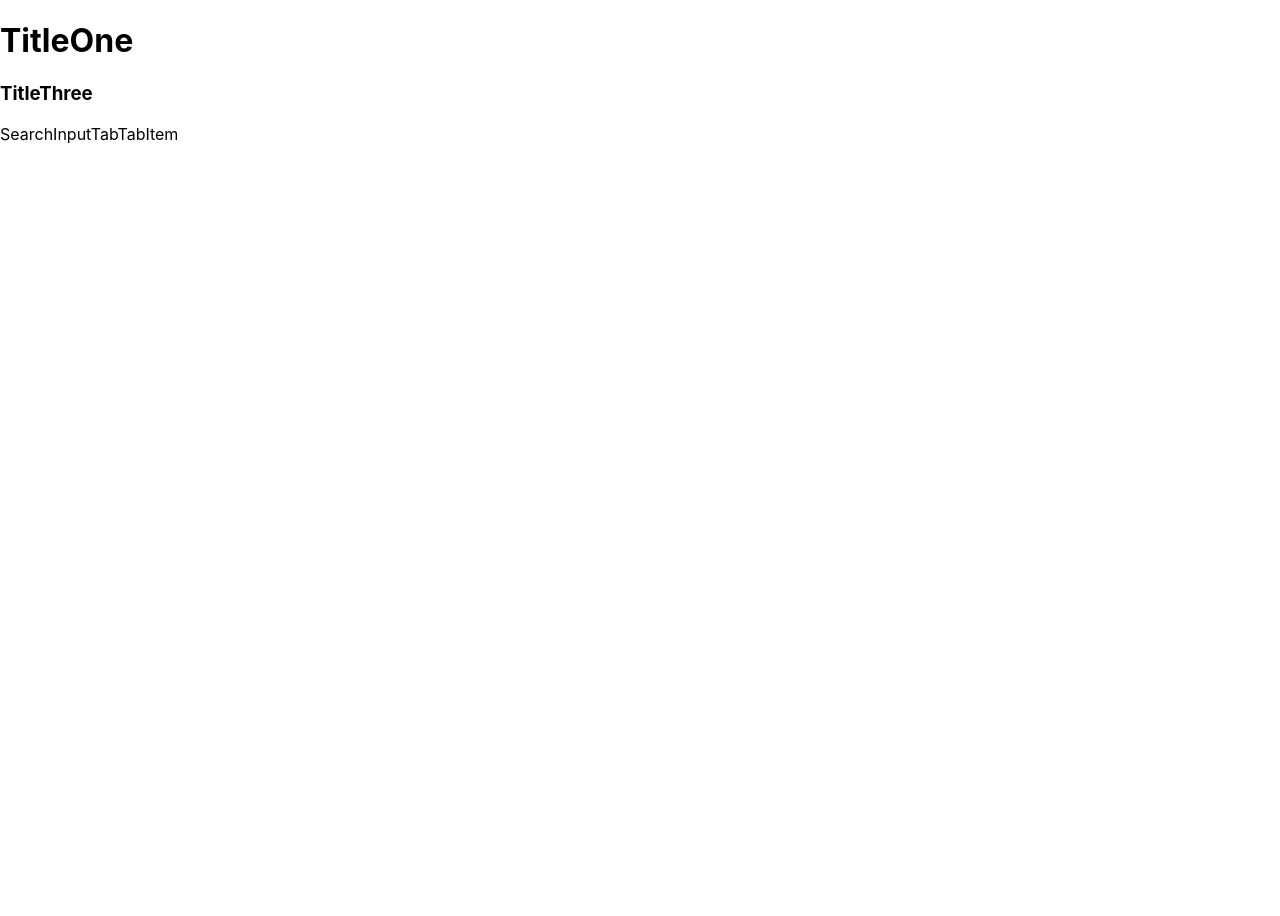
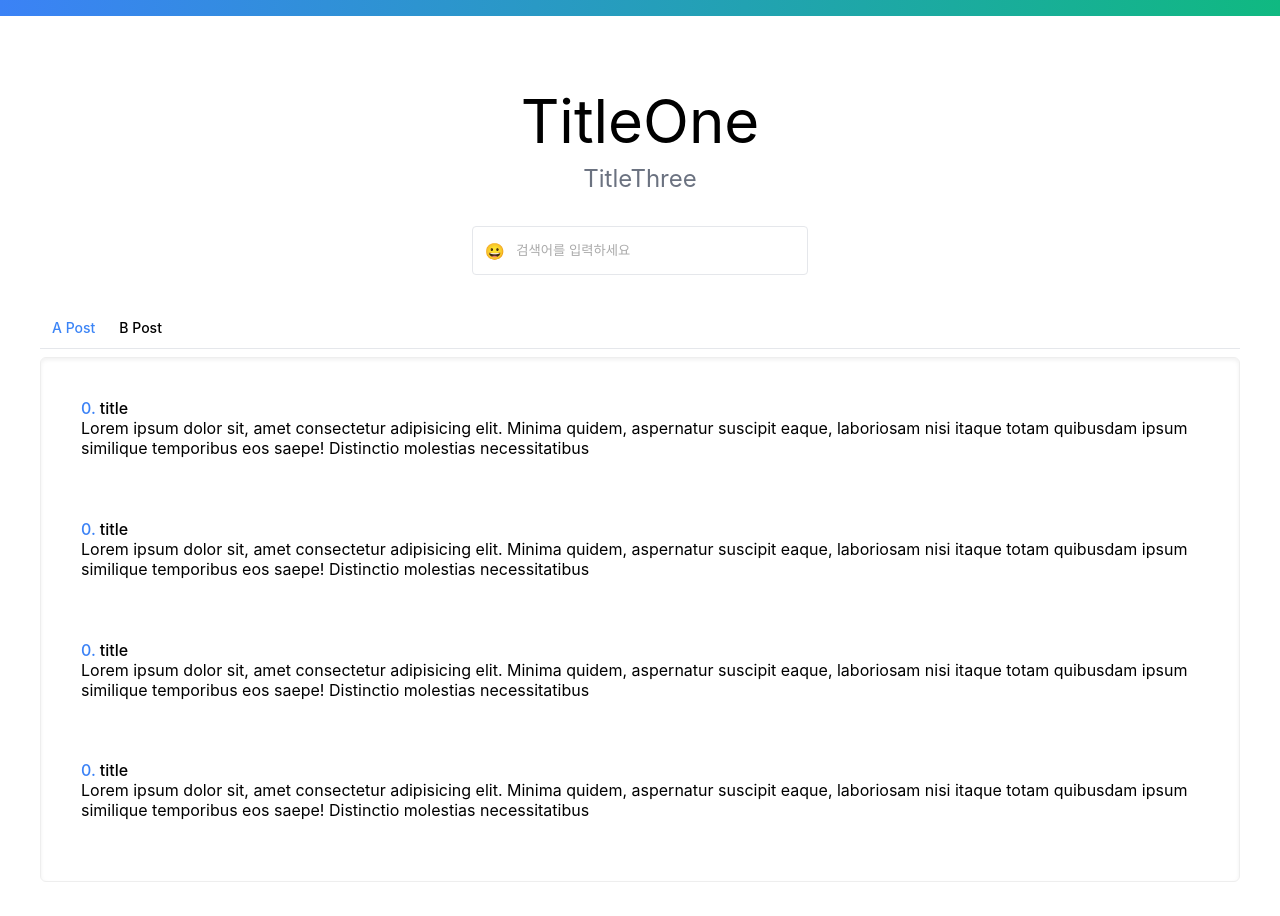
Before and after one commit to dusunax/three-feature, a React (Create React App) app: page / in a window 1280 px wide. Shown: the top 916 px of the page. Before the commit the page ends 800 px from the top, so only its background shows below. Built offline with nearby package versions, Linux system fonts and the light colour scheme.

Commit message:
Style components with emotion

```diff
--- a/package.json
+++ b/package.json
@@ -3,7 +3,7 @@
   "version": "0.1.0",
   "private": true,
   "dependencies": {
-    "@emotion/react": "^11.10.5",
+    "@emotion/css": "^11.10.5",
     "@testing-library/jest-dom": "^5.16.5",
     "@testing-library/react": "^13.4.0",
     "@testing-library/user-event": "^13.5.0",
--- /dev/null
+++ b/src/components/atoms/bar/gradient-bar.jsx
@@ -0,0 +1,14 @@
+import { css } from "@emotion/css";
+
+const GradientBar = () => {
+  return (
+    <div
+      className={css`
+        height: 1rem;
+        background: linear-gradient(to right, #3b82f6, #10b981);
+      `}
+    />
+  );
+};
+
+export default GradientBar;
--- a/src/components/atoms/input/search-input.jsx
+++ b/src/components/atoms/input/search-input.jsx
@@ -1,5 +1,45 @@
+import { css } from "@emotion/css";
+
+const stSearchInput = css`
+  text-align: center;
+  position: relative;
+  margin-bottom: 2rem;
+
+  .icon {
+    position: absolute;
+    top: 50%;
+    transform: translate(0.8rem, -50%);
+  }
+
+  input {
+    width: 100%;
+    max-width: 21rem;
+
+    padding: 1rem 1rem 1rem 2.7rem;
+    border-radius: 0.25rem;
+
+    border: 1px solid #e5e7eb;
+    outline: none;
+
+    transition: 0.15s;
+  }
+
+  input::placeholder {
+    color: #aaa;
+  }
+
+  input:focus {
+    border-color: #3b82f6;
+  }
+`;
+
 const SearchInput = () => {
-  return <>SearchInput</>;
+  return (
+    <div className={stSearchInput}>
+      <span className="icon">😀</span>
+      <input type="search" placeholder="검색어를 입력하세요" />
+    </div>
+  );
 };
 
 export default SearchInput;
--- a/src/components/atoms/tab/tab.jsx
+++ b/src/components/atoms/tab/tab.jsx
@@ -1,5 +1,31 @@
-const Tab = () => {
-  return <>Tab</>;
+import { css } from "@emotion/css";
+
+const Tab = (props) => {
+  const { textContent, id, on = false } = props;
+  const tabStyle = css`
+    all: unset;
+    padding: 0.75rem;
+    border-radius: 0.25rem;
+
+    font-size: 14px;
+    font-weight: 500;
+
+    cursor: pointer;
+
+    .on {
+      color: #3b84f6;
+    }
+    :hover {
+      background-color: #f3f4f6;
+      color: #93c5fd;
+    }
+  `;
+
+  return (
+    <button data-tab={id} className={tabStyle}>
+      <span className={on ? "on" : ""}>{textContent}</span>
+    </button>
+  );
 };
 
 export default Tab;
--- a/src/components/atoms/title/title-h1.jsx
+++ b/src/components/atoms/title/title-h1.jsx
@@ -1,5 +1,18 @@
+import { css } from "@emotion/css";
+
 const TitleOne = () => {
-  return <h1>TitleOne</h1>;
+  return (
+    <h1
+      className={css`
+        font-size: 3.75rem;
+        line-height: 1;
+        font-weight: 400;
+        margin: 0;
+      `}
+    >
+      TitleOne
+    </h1>
+  );
 };
 
 export default TitleOne;
--- a/src/components/atoms/title/title-h3.jsx
+++ b/src/components/atoms/title/title-h3.jsx
@@ -1,5 +1,20 @@
+import { css } from "@emotion/css";
+
 const TitleThree = () => {
-  return <h3>TitleThree</h3>;
+  return (
+    <h3
+      className={css`
+        font-size: 1.5rem;
+        line-height: 1;
+        font-weight: 400;
+
+        color: #6b7280;
+        margin-top: 1rem;
+      `}
+    >
+      TitleThree
+    </h3>
+  );
 };
 
 export default TitleThree;
--- a/src/components/molecules/item/item.jsx
+++ b/src/components/molecules/item/item.jsx
@@ -1,5 +1,51 @@
+import { css } from "@emotion/css";
+
+const itemStyle = css`
+  padding: 1.25rem;
+  transition: 0.15s;
+
+  :hover {
+    background-color: #f3f4f6;
+  }
+
+  * {
+    margin: 0;
+  }
+
+  .num {
+    color: #3b82f6;
+  }
+
+  .title {
+    font-weight: 500;
+  }
+
+  p {
+    height: 3.8rem;
+
+    overflow: hidden;
+    word-wrap: break-word;
+    text-overflow: ellipsis;
+
+    display: -webkit-box;
+    -webkit-line-clamp: 3;
+    -webkit-box-orient: vertical;
+  }
+`;
+
 const Item = () => {
-  return <>Item</>;
+  return (
+    <div className={itemStyle}>
+      <h4 className="title">
+        <span className="num">0.</span> title
+      </h4>
+      <p>
+        Lorem ipsum dolor sit, amet consectetur adipisicing elit. Minima quidem,
+        aspernatur suscipit eaque, laboriosam nisi itaque totam quibusdam ipsum
+        similique temporibus eos saepe! Distinctio molestias necessitatibus
+      </p>
+    </div>
+  );
 };
 
 export default Item;
--- a/src/components/organisms/bar/tab-bar.jsx
+++ b/src/components/organisms/bar/tab-bar.jsx
@@ -1,11 +1,34 @@
+import { useState } from "react";
+
 import Tab from "../../atoms/tab/tab";
 
 const TabBar = () => {
+  const [tabIdx, setTabIdx] = useState(0);
+
+  const tabs = [
+    { name: "A Post", id: 0 },
+    { name: "B Post", id: 1 },
+  ];
+
+  const onClickHandler = (e) => {
+    const target = e.target;
+    if (target.className === "btn-box") return;
+
+    const idx = +target.closest("button").dataset.tab;
+    if (idx !== undefined && idx !== tabIdx) {
+      setTabIdx(idx);
+    }
+  };
+
   return (
-    <>
-      <Tab />
-      <Tab />
-    </>
+    <div className="btn-box border-bottom" onClick={onClickHandler}>
+      {tabs.map((tab) => {
+        const isTabOn = tabIdx === tab.id;
+        return (
+          <Tab key={tab.name} textContent={tab.name} id={tab.id} on={isTabOn} />
+        );
+      })}
+    </div>
   );
 };
 
--- a/src/components/organisms/container/item-container.jsx
+++ b/src/components/organisms/container/item-container.jsx
@@ -1,10 +1,23 @@
+import { css } from "@emotion/css";
+
 import Item from "../../molecules/item/item";
+
+const itemContainerStyle = css`
+  padding: 1.25rem;
+  border-radius: 0.375rem;
+
+  border: 1px solid #eee;
+  box-shadow: inset 0 2px 4px 0 rgba(0, 0, 0, 0.06);
+`;
 
 const ItemContainer = () => {
   return (
-    <>
+    <div className={itemContainerStyle}>
       <Item />
-    </>
+      <Item />
+      <Item />
+      <Item />
+    </div>
   );
 };
 
--- a/src/components/organisms/section/section-title.jsx
+++ b/src/components/organisms/section/section-title.jsx
@@ -1,12 +1,20 @@
+import { css } from "@emotion/css";
+
 import TitleOne from "../../atoms/title/title-h1";
 import TitleThree from "../../atoms/title/title-h3";
 
 const SectionTitle = () => {
   return (
-    <>
+    <div
+      className={css`
+        margin: 35px 0;
+
+        text-align: center;
+      `}
+    >
       <TitleOne />
       <TitleThree />
-    </>
+    </div>
   );
 };
 
--- a/src/pages/feature.jsx
+++ b/src/pages/feature.jsx
@@ -1,3 +1,6 @@
+import { css } from "@emotion/css";
+
+import GradientBar from "../components/atoms/bar/gradient-bar";
 import SectionTitle from "../components/organisms/section/section-title";
 import SearchBar from "../components/organisms/bar/search-bar";
 import TabBar from "../components/organisms/bar/tab-bar";
@@ -6,10 +9,22 @@ import ItemContainer from "../components/organisms/container/item-container";
 const Feature = () => {
   return (
     <>
-      <SectionTitle />
-      <SearchBar />
-      <TabBar />
-      <ItemContainer />
+      <GradientBar />
+
+      <div
+        className={css`
+          padding: 2.5rem;
+          .border-bottom {
+            margin-bottom: 0.5rem;
+            border-bottom: 1px solid #e5e7eb;
+          }
+        `}
+      >
+        <SectionTitle />
+        <SearchBar />
+        <TabBar />
+        <ItemContainer />
+      </div>
     </>
   );
 };
```
Also changed, not shown: 1 other file (tests, documents, lock files or other folders).
